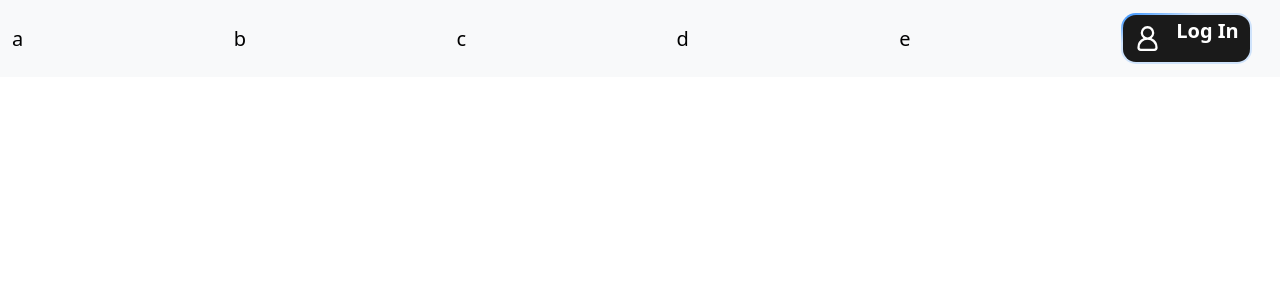
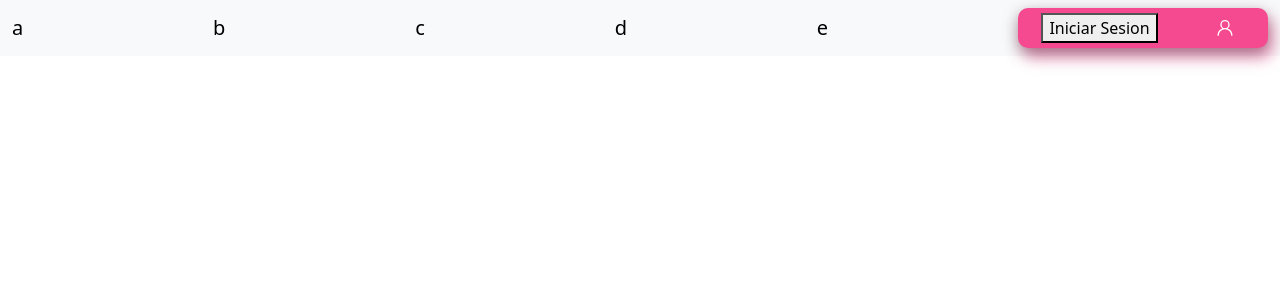
Before and after one commit to Villada-PG3/trabajo-practico-integrador-centro-bowling, a Django app: page / in a window 1280 px wide. Shown: the top 300 px of the page. Run offline with Django 5.2, Linux system fonts and the light colour scheme.

Commit message:
arreglos en static

```diff
--- /dev/null
+++ b/bowling/bowl/static/bowl/navbar.css
@@ -0,0 +1,34 @@
+.button-container {
+  display: flex;
+  background-color: rgba(245, 73, 144);
+  width: 250px;
+  height: 40px;
+  align-items: center;
+  justify-content: space-around;
+  border-radius: 10px;
+  box-shadow: rgba(0, 0, 0, 0.35) 0px 5px 15px,
+        rgba(245, 73, 144, 0.5) 5px 10px 15px;
+}
+
+.button {
+  outline: 0 !important;
+  border: 0 !important;
+  width: 40px;
+  height: 40px;
+  border-radius: 50%;
+  background-color: transparent;
+  display: flex;
+  align-items: center;
+  justify-content: center;
+  color: #fff;
+  transition: all ease-in-out 0.3s;
+  cursor: pointer;
+}
+
+.button:hover {
+  transform: translateY(-3px);
+}
+
+.icon {
+  font-size: 20px;
+}
--- a/bowling/bowl/static/navbar.css
+++ /dev/null
@@ -1,43 +0,0 @@
-/* From Uiverse.io by reglobby */
-.user-profile {
-  width: 131px;
-  height: 51px;
-  border-radius: 15px;
-  cursor: pointer;
-  transition: 0.3s ease;
-  background: linear-gradient(
-    to bottom right,
-    #2e8eff 0%,
-    rgba(46, 142, 255, 0) 30%
-  );
-  background-color: rgba(46, 142, 255, 0.2);
-  display: flex;
-  align-items: center;
-  justify-content: center;
-}
-
-.user-profile:hover,
-.user-profile:focus {
-  background-color: rgba(46, 142, 255, 0.7);
-  box-shadow: 0 0 10px rgba(46, 142, 255, 0.5);
-  outline: none;
-}
-
-.user-profile-inner {
-  width: 127px;
-  height: 47px;
-  border-radius: 13px;
-  background-color: #1a1a1a;
-  display: flex;
-  align-items: center;
-  justify-content: center;
-  gap: 15px;
-  color: #fff;
-  font-weight: 600;
-}
-
-.user-profile-inner svg {
-  width: 27px;
-  height: 27px;
-  fill: #fff;
-}
--- a/bowling/bowl/templates/inicio1.html
+++ b/bowling/bowl/templates/bowl/inicio1.html
@@ -1,6 +1,7 @@
 <!DOCTYPE html>
 <html lang="es">
-    <link rel="stylesheet" href="inicio1.css">
+    {% load static %}
+    <link rel="stylesheet" href="{% static 'bowl/inicio1.css' %}">
 <head>
     <meta charset="UTF-8">
     <meta name="viewport" content="width=device-width, initial-scale=1.0">
--- a/bowling/bowl/templates/inicio_sesion1.html
+++ b/bowling/bowl/templates/bowl/inicio_sesion1.html
@@ -1,6 +1,7 @@
 <!DOCTYPE html>
 <html lang="es">
-    <link rel="stylesheet" href="inicio_sesion1.css">
+    {% load static %}
+    <link rel="stylesheet" href="{% static 'bowl/inicio_sesion1' %}">
 <head>
     <meta charset="UTF-8">
     <meta name="viewport" content="width=device-width, initial-scale=1.0">
--- a/bowling/bowl/templates/bowl/navbar.html
+++ b/bowling/bowl/templates/bowl/navbar.html
@@ -4,7 +4,8 @@
     <meta charset="UTF-8">
     <meta name="viewport" content="width=device-width, initial-scale=1.0">
     <title>{% block title %}Inventario Lab{% endblock %}</title>
-    <link rel="stylesheet" href="/bowling/bowl/static/navbar.css    ">
+    {% load static %}
+    <link rel="stylesheet" href="{% static 'bowl/navbar.css' %}">
     <link href="https://cdn.jsdelivr.net/npm/bootstrap@5.3.3/dist/css/bootstrap.min.css" rel="stylesheet">
 </head>
 <body>
@@ -12,36 +13,25 @@
     <div class="container-fluid">
         <a class="navbar-brand" href="">a</a>
         <a class="navbar-brand" href="">b</a>
-            <a class="navbar-brand" href="">c </a>
+        <a class="navbar-brand" href="">c</a>
         <a class="navbar-brand" href="">d</a>
         <a class="navbar-brand" href="">e</a>
-            <a class="navbar-brand" href="">
-                <div aria-label="User Login Button"
-                tabindex="0"
-                role="button"
-                class="user-profile"
-                >
-                <div class="user-profile-inner">
-                    <svg
-                    aria-hidden="true"
-                    xmlns="http://www.w3.org/2000/svg"
-                    viewBox="0 0 24 24"
-                    >
-                    <g data-name="Layer 2" id="Layer_2">
-                        <path
-                        d="m15.626 11.769a6 6 0 1 0 -7.252 0 9.008 9.008 0 0 0 -5.374 8.231 3 3 0 0 0 3 3h12a3 3 0 0 0 3-3 9.008 9.008 0 0 0 -5.374-8.231zm-7.626-4.769a4 4 0 1 1 4 4 4 4 0 0 1 -4-4zm10 14h-12a1 1 0 0 1 -1-1 7 7 0 0 1 14 0 1 1 0 0 1 -1 1z"
-                        ></path>
-                    </g>
+
+        <div class="button-container">
+            <button onclick="location.href='inicio_sesion1.html'">
+    <span>Iniciar Sesion</span>
+    </button>
+        <!--Boton de personita-->
+        <button class="button" onclick="location.href='inicio_sesion1.html'">
+        <svg xmlns="http://www.w3.org/2000/svg" width="1em" height="1em" viewBox="0 0 24 24" stroke-width="0" fill="currentColor" stroke="currentColor" class="icon">
+          <path d="M12 2.5a5.5 5.5 0 0 1 3.096 10.047 9.005 9.005 0 0 1 5.9 8.181.75.75 0 1 1-1.499.044 7.5 7.5 0 0 0-14.993 0 .75.75 0 0 1-1.5-.045 9.005 9.005 0 0 1 5.9-8.18A5.5 5.5 0 0 1 12 2.5ZM8 8a4 4 0 1 0 8 0 4 4 0 0 0-8 0Z"></path>
         </svg>
-                    <p>Log In</p>
+        </button>
+        <!--Boton de personita-->
         </div>
     </div>
-                </a>
-        </div>
 </nav>
-    <div class="container mt-4">
-        {% block content %}{% endblock %}
-    </div>
+
     <script src="https://cdn.jsdelivr.net/npm/bootstrap@5.3.3/dist/js/bootstrap.bundle.min.js"></script>
 </body>
 </html>
```
Also changed, not shown: bowling/bowl/static/bowl/inicio1.css (renamed from bowling/bowl/templates/inicio1.css), bowling/bowl/static/bowl/inicio_sesion.css (renamed from bowling/bowl/static/inicio_sesion.css), bowling/bowl/static/bowl/inicio_sesion1.css (renamed from bowling/bowl/templates/inicio_sesion1.css). Lines whose indentation alone changed are shown as unchanged.
